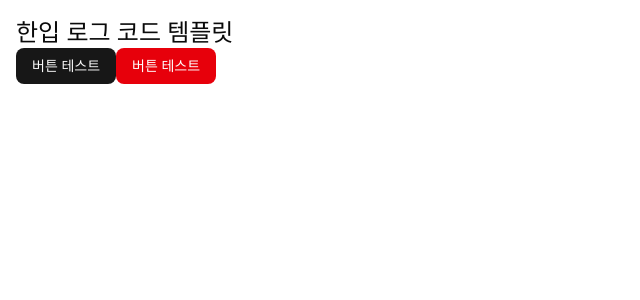
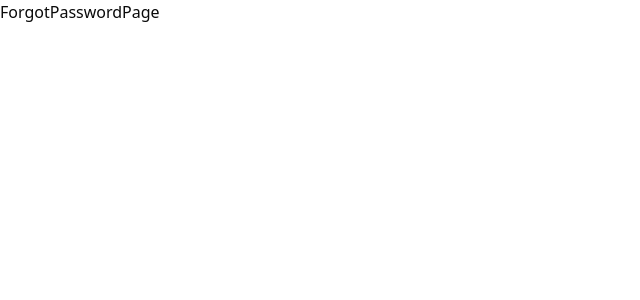
Before and after one commit to doitdso753/learn-react-sns-app, a React (Vite) app: page /forgot-password in a window 1280 px wide. Shown: the top 300 px of the page, without its empty margins (0-640 px from the left). Built offline with nearby package versions, Linux system fonts and the light colour scheme.

Commit message:
feat: 페이지 라우팅 설정

```diff
--- a/src/App.tsx
+++ b/src/App.tsx
@@ -1,11 +1,5 @@
-import { Button } from "@/components/ui/button";
+import RootRoute from "@/root-route.tsx";
 
 export default function App() {
-  return (
-    <div className="p-4">
-      <h1 className="text-2xl">한입 로그 코드 템플릿</h1>
-      <Button>버튼 테스트</Button>
-      <Button variant={"destructive"}>버튼 테스트</Button>
-    </div>
-  );
+  return <RootRoute />;
 }
--- /dev/null
+++ b/src/pages/forgot-password-page.tsx
@@ -0,0 +1,3 @@
+export default function ForgotPasswordPage() {
+  return <div>ForgotPasswordPage</div>;
+}
--- /dev/null
+++ b/src/pages/index-page.tsx
@@ -0,0 +1,3 @@
+export default function IndexPage() {
+  return <div>IndexPage</div>;
+}
--- /dev/null
+++ b/src/pages/post-detail-page.tsx
@@ -0,0 +1,3 @@
+export default function PostDetailPage() {
+  return <div>PostDetailPage</div>;
+}
--- /dev/null
+++ b/src/pages/profile-detail-page.tsx
@@ -0,0 +1,3 @@
+export default function ProfileDetailPage() {
+  return <div>ProfileDetailPage</div>;
+}
--- /dev/null
+++ b/src/pages/reset-password-page.tsx
@@ -0,0 +1,3 @@
+export default function ResetPasswordPage() {
+  return <div>ResetPasswordPage</div>;
+}
--- /dev/null
+++ b/src/pages/sign-in-page.tsx
@@ -0,0 +1,3 @@
+export default function SignInPage() {
+  return <div>SignInPage</div>;
+}
--- /dev/null
+++ b/src/pages/sign-up-page.tsx
@@ -0,0 +1,3 @@
+export default function SignUpPage() {
+  return <div>SignUpPage</div>;
+}
--- /dev/null
+++ b/src/root-route.tsx
@@ -0,0 +1,25 @@
+import { Routes, Route, Navigate } from "react-router";
+import SignInPage from "@/pages/sign-in-page.tsx";
+import SignUpPage from "@/pages/sign-up-page.tsx";
+import ForgotPasswordPage from "@/pages/forgot-password-page.tsx";
+import IndexPage from "@/pages/index-page.tsx";
+import PostDetailPage from "@/pages/post-detail-page.tsx";
+import ProfileDetailPage from "@/pages/profile-detail-page.tsx";
+import ResetPasswordPage from "@/pages/reset-password-page.tsx";
+
+export default function RootRoute() {
+  return (
+    <Routes>
+      <Route path={"/sign-in"} element={<SignInPage />} />
+      <Route path={"/sign-up"} element={<SignUpPage />} />
+      <Route path={"/forgot-password"} element={<ForgotPasswordPage />} />
+
+      <Route path={"/"} element={<IndexPage />} />
+      <Route path={"/post/:postId"} element={<PostDetailPage />} />
+      <Route path={"/profile/:userId"} element={<ProfileDetailPage />} />
+      <Route path={"/reset-password"} element={<ResetPasswordPage />} />
+
+      <Route path={"*"} element={<Navigate to={"/"} />} />
+    </Routes>
+  );
+}
```
